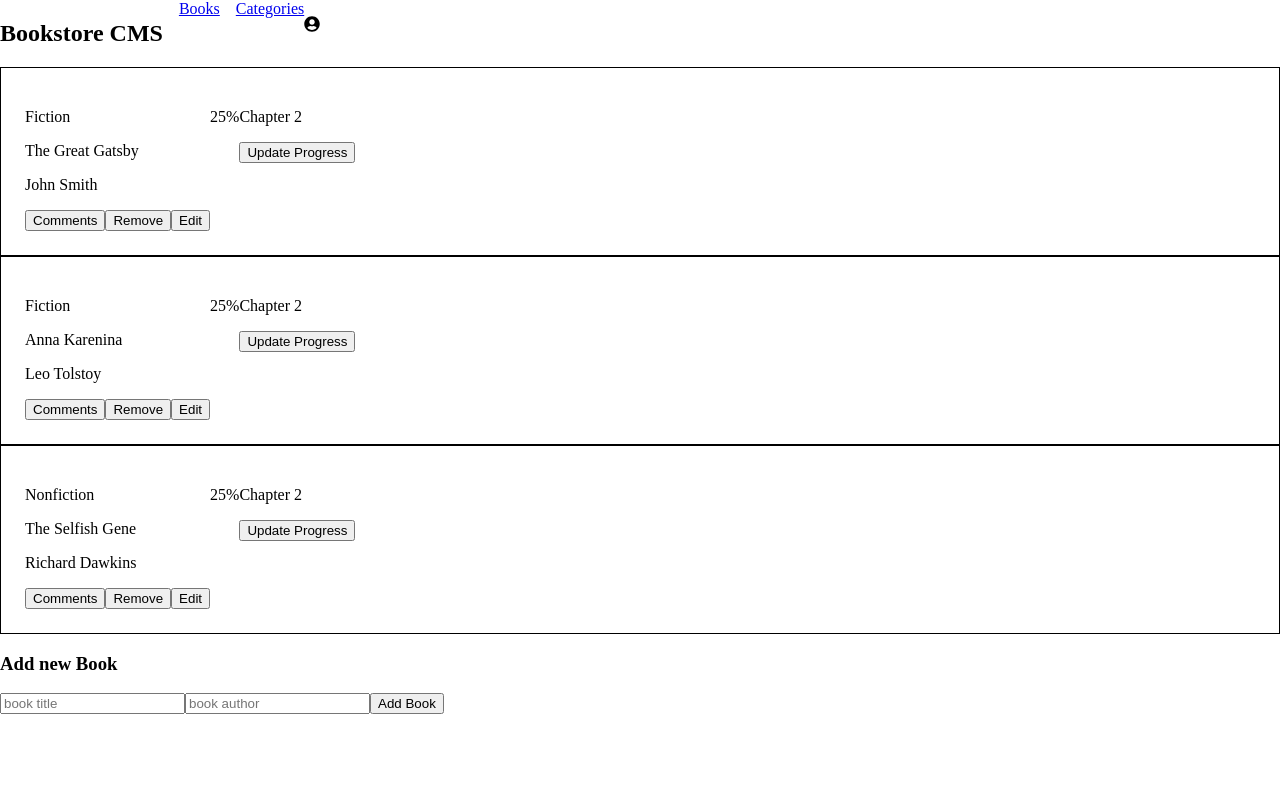
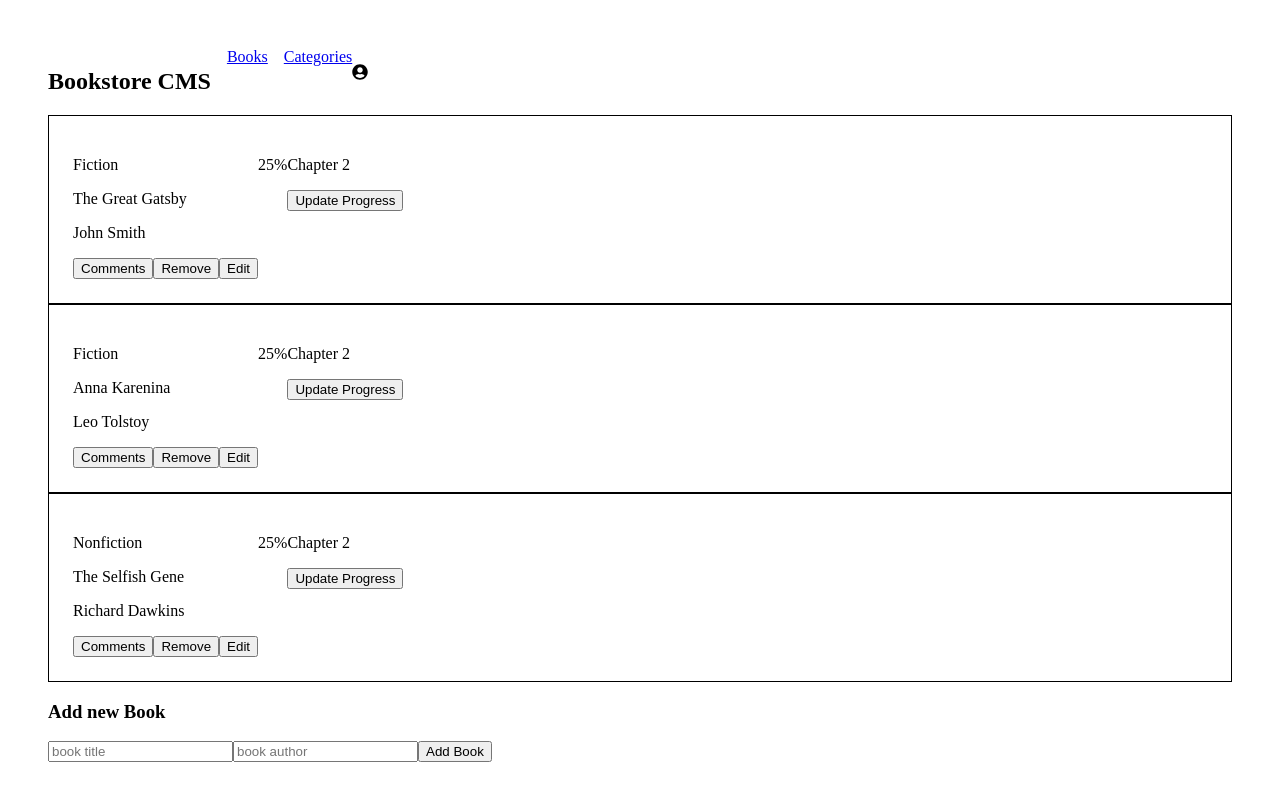
Before and after one commit to smunoz1988/bookstore-react, a React (Create React App) app: page /Books in a window 1280 px wide. Shown: the top 800 px of the page. Built offline with nearby package versions, Linux system fonts and the light colour scheme.

Commit message:
setup axios

```diff
--- a/package.json
+++ b/package.json
@@ -7,6 +7,7 @@
     "@testing-library/jest-dom": "^5.16.5",
     "@testing-library/react": "^13.4.0",
     "@testing-library/user-event": "^13.5.0",
+    "axios": "^1.4.0",
     "prop-types": "^15.8.1",
     "react": "^18.2.0",
     "react-dom": "^18.2.0",
--- a/src/index.css
+++ b/src/index.css
@@ -1,3 +1,3 @@
 body {
-  margin: 0;
+  margin: 3rem;
 }
```
Also changed, not shown: 1 other file (tests, documents, lock files or other folders).
